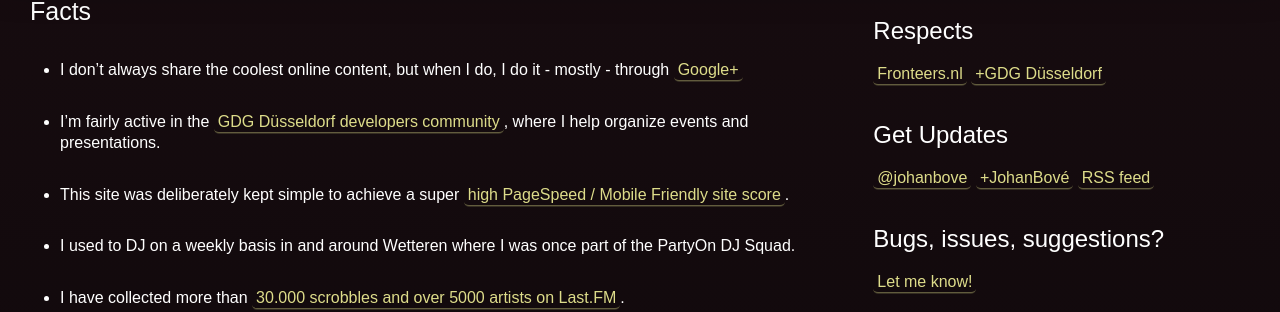
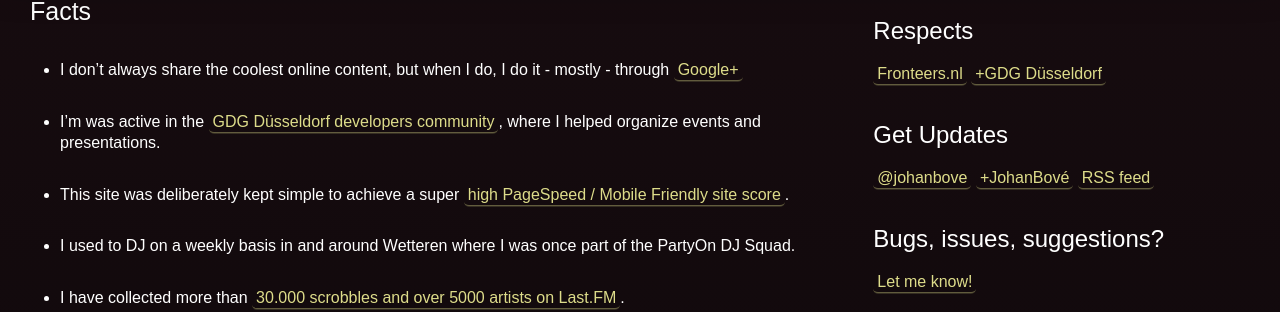
Before and after one commit to johanbove/johanbove.github.io, a Jekyll site: the page built from introduction.markdown, in a window 1280 px wide and 900 px high, scrolled down 382 px. Shown: the part 147-459 px from the top of the window. Built offline with Jekyll 4.4.1, drawn with Linux system fonts in a browser that asks for light colours.

```diff
--- a/introduction.markdown
+++ b/introduction.markdown
@@ -18,7 +18,7 @@
 ## Facts
 
 - I don't always share the coolest online content, but when I do, I do it - mostly - through [Google+](https://plus.google.com/+JohanBové)
-- I'm fairly active in the [GDG Düsseldorf developers community](https://plus.google.com/communities/113782579160655007812), where I help organize events and presentations.
+- I'm was active in the [GDG Düsseldorf developers community](https://plus.google.com/communities/113782579160655007812), where I helped organize events and presentations.
 - This site was deliberately kept simple to achieve a super [high PageSpeed / Mobile Friendly site score](https://developers.google.com/speed/pagespeed/insights/?url=http%3A%2F%2Fblog.johanbove.info).
 - I used to DJ on a weekly basis in and around Wetteren where I was once part of the PartyOn DJ Squad.
 - I have collected more than [30.000 scrobbles and over 5000 artists on Last.FM](http://www.last.fm/user/Joe-1).
```
